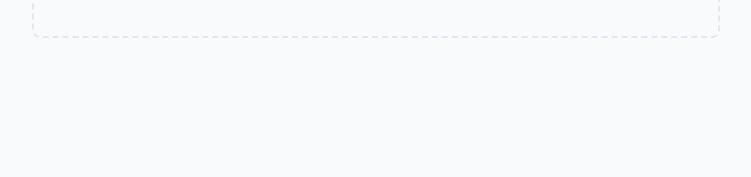
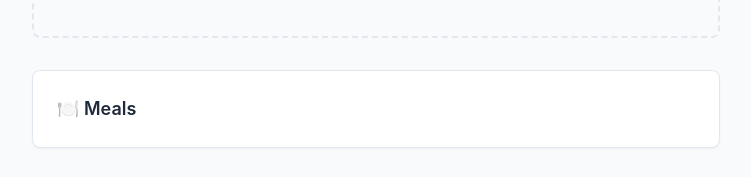
Before and after one commit to constantinostrada/Streakly, a Next.js app: page / in a window 1280 px wide. Shown: the part 1120-1297 px from the top of the page, without its empty margins (264-1015 px from the left). Before the commit the page ends 1190 px from the top, so only its background shows below. Built offline with nearby package versions, Linux system fonts and the light colour scheme.

Commit message:
1. Setup: Tailwind + shell del dashboard (3 secciones) ·

```diff
--- /dev/null
+++ b/src/app/components/MealsWidget.tsx
@@ -0,0 +1,15 @@
+/**
+ * INTERFACES LAYER — presentational placeholder
+ *
+ * MealsWidget is the "Comidas" dashboard slot. For now it only renders its
+ * title; meal-tracking functionality lands in a later task. Styling matches the
+ * other dashboard cards (rounded surface, border, subtle shadow).
+ */
+
+export function MealsWidget(): React.JSX.Element {
+  return (
+    <section className="rounded border border-border bg-surface p-6 shadow-sm">
+      <h2 className="text-lg font-semibold">🍽️ Meals</h2>
+    </section>
+  );
+}
--- a/src/app/page.tsx
+++ b/src/app/page.tsx
@@ -11,6 +11,7 @@
 import { ListHabitsUseCase } from "@/application/use-cases/ListHabitsUseCase";
 import { habitRepository } from "@/infrastructure/persistence/singletonRepository";
 
+import { MealsWidget } from "./components/MealsWidget";
 import { QuoteWidget } from "./components/QuoteWidget";
 import { HabitsClient } from "./HabitsClient";
 
@@ -43,6 +44,11 @@ export default async function HomePage(): Promise<React.JSX.Element> {
       </div>
 
       <HabitsClient initialHabits={habits} />
+
+      {/* Meals */}
+      <div style={{ marginTop: "2rem" }}>
+        <MealsWidget />
+      </div>
     </main>
   );
 }
```
